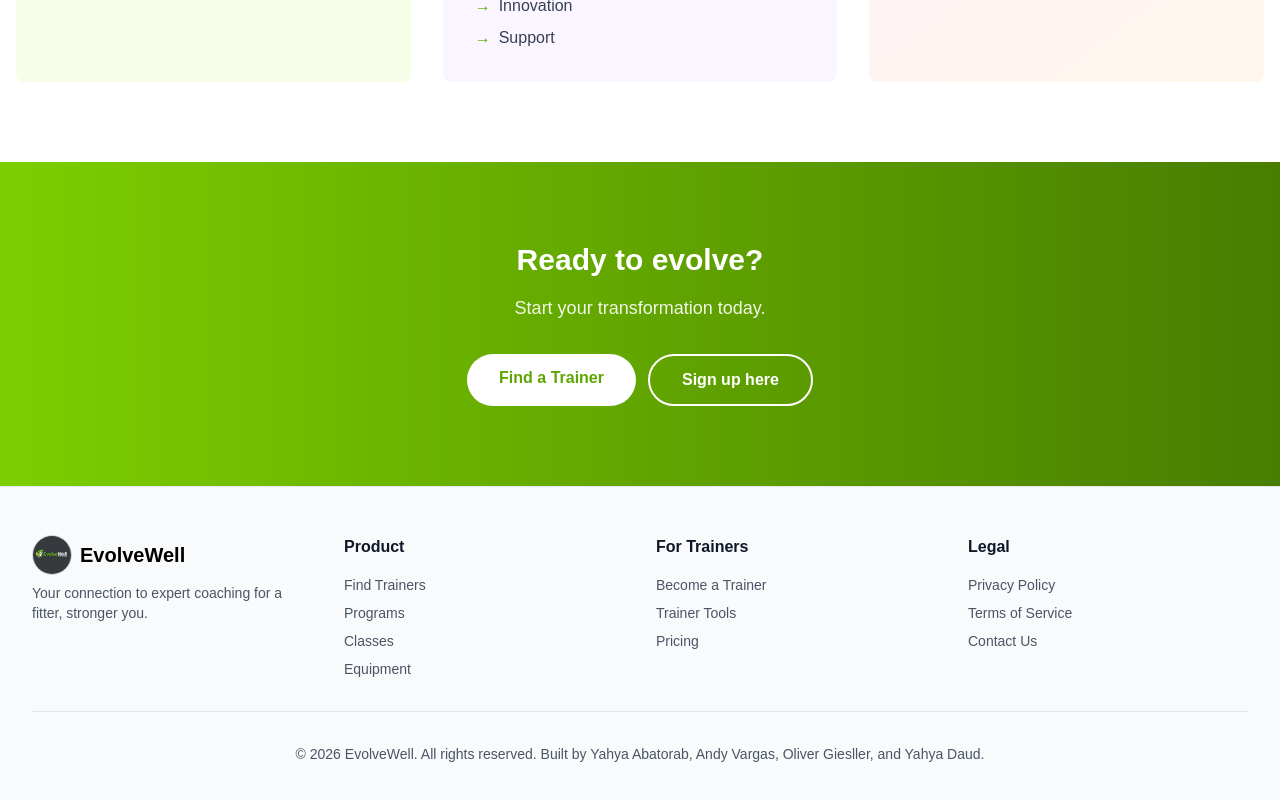
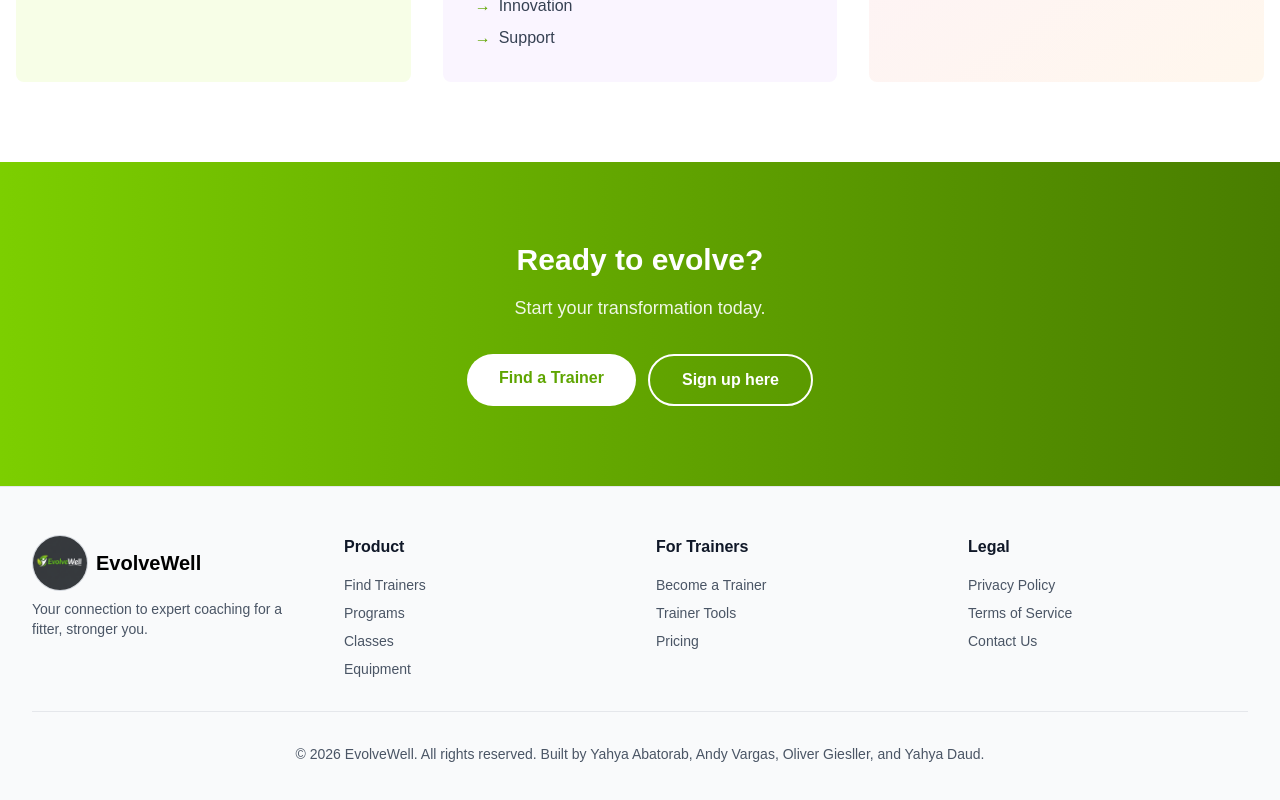
Before and after one commit to andyvn1/EvolveWell, a Next.js app in the folder evolvewell/: page / in a window 1280 px wide. Shown: the part 6765-7565 px from the top of the page. Built offline with nearby package versions, Linux system fonts and the light colour scheme.

Commit message:
Footer: increase logo size to 56px

```diff
--- a/evolvewell/components/Footer.tsx
+++ b/evolvewell/components/Footer.tsx
@@ -12,8 +12,8 @@
           {/* Company Info */}
           <div>
             <div className="flex items-center gap-2 text-xl font-bold text-black">
-              <div className="h-10 w-10 overflow-hidden rounded-full border border-gray-300">
-                <Image src="/logo.png" alt="EvolveWell Logo" width={40} height={40} className="object-cover" />
+              <div className="h-14 w-14 overflow-hidden rounded-full border border-gray-300">
+                <Image src="/logo.png" alt="EvolveWell Logo" width={56} height={56} className="object-cover" />
               </div>
               <span>EvolveWell</span>
             </div>
```
